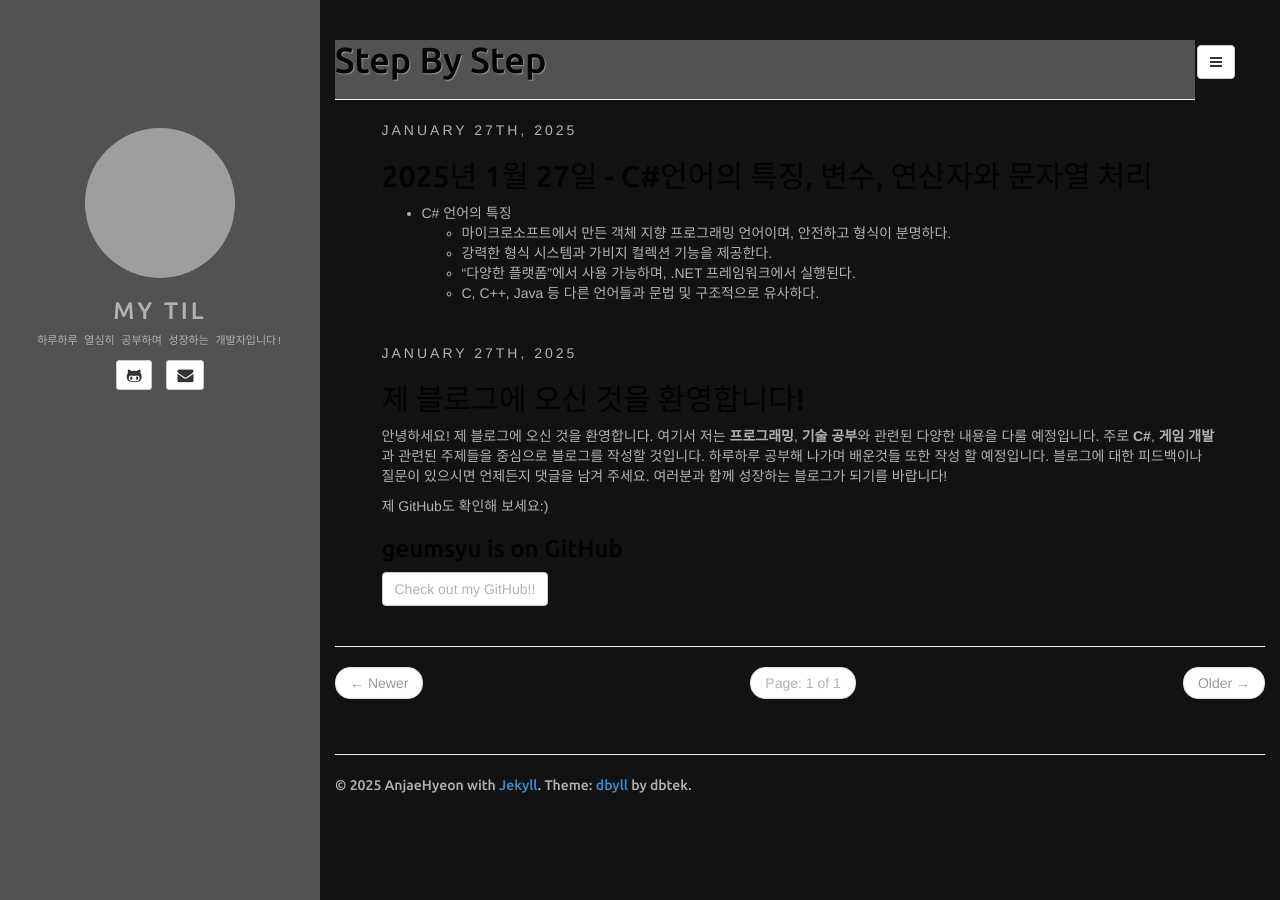
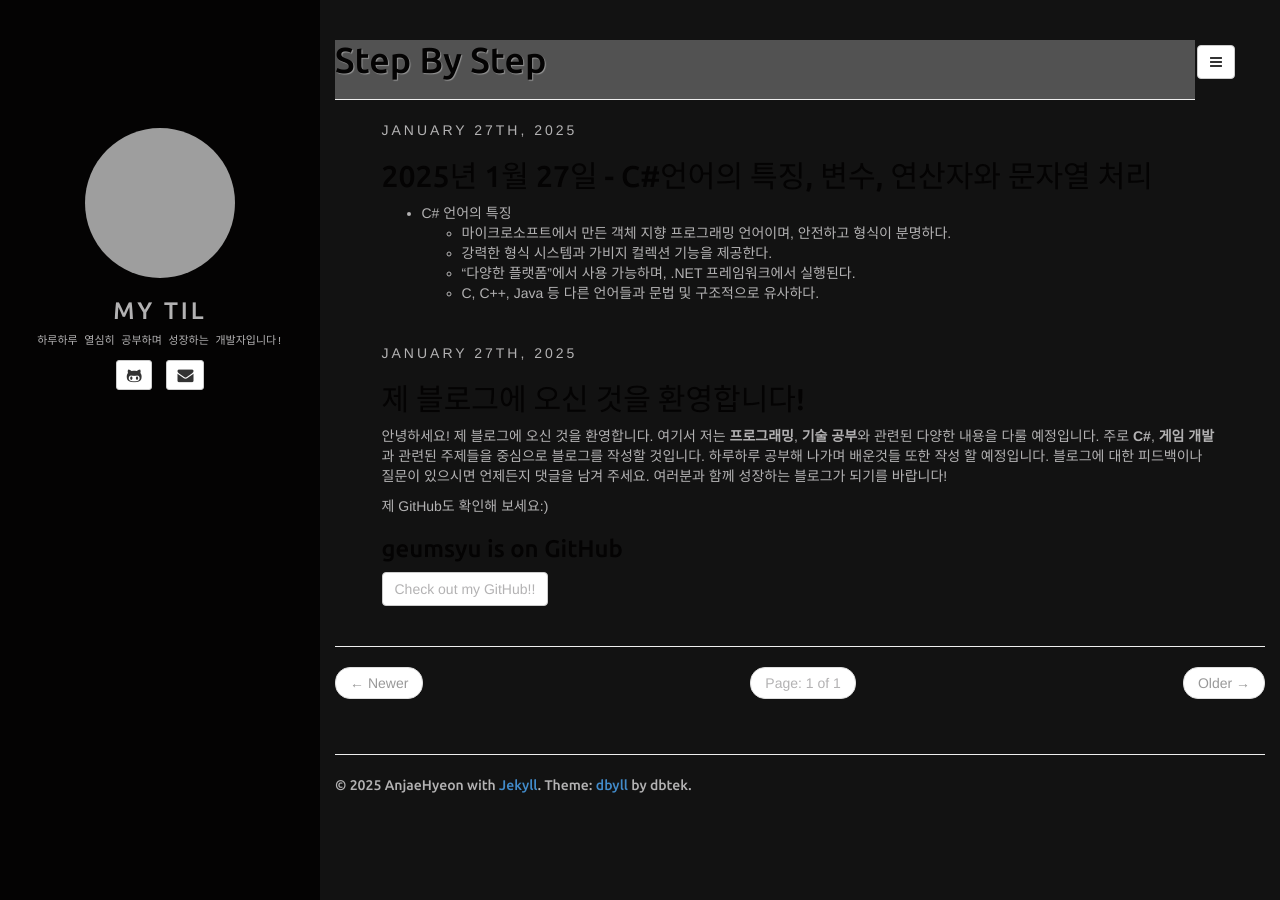
Before and after one commit to geumsyu/geumsyu.github.io, a Jekyll site: the page built from index.html, in a window 1280 px wide. Built offline with Jekyll 4.4.1, drawn with Linux system fonts in a browser that asks for light colours; the list of posts is cut into pages by our own code; grey boxes are pictures that could not be loaded.

Commit message:
Update style.css

```diff
--- a/assets/css/style.css
+++ b/assets/css/style.css
@@ -9,7 +9,7 @@ body{
     position: fixed;
     top: 0px;
     padding-top: 10%;
-    background-color: #525252; /* 사이드바 색상 #525252 */
+    background-color: #040303; /* 사이드바 색상 #040303 */
     color: #B3B2B3; /* 사이드바 글자색 #B3B2B3 */
 }
 
@@ -35,7 +35,7 @@ a.nav-link {
 a.nav-link i{
     font-size: 16px;
 }
-a.nav-link:hover { color: #563E5C; } /* 하버 색상 #563E5C */
+a.nav-link:hover { color: #A4A4AA; } /* 하버 색상 #A4A4AA */
 
 #bio {
     font-family: "Courier New", Courier, monospace;
```
